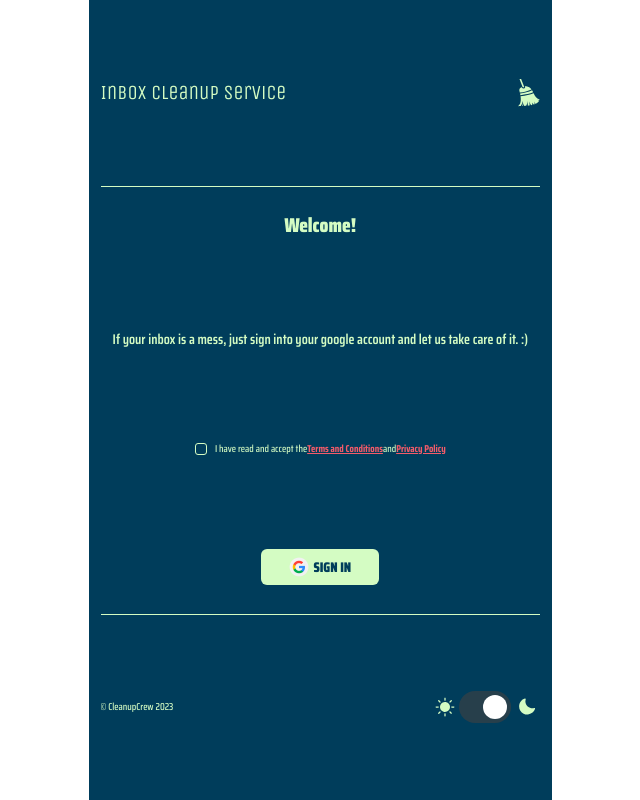
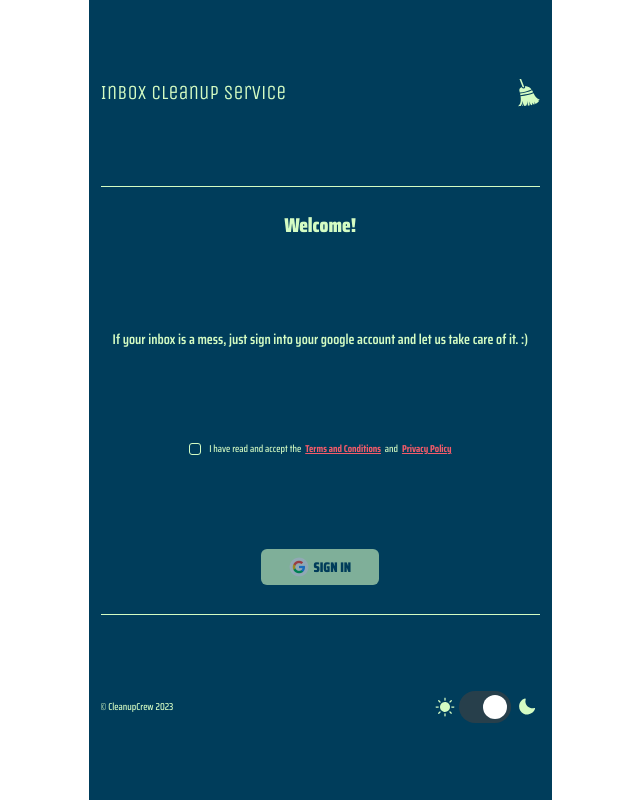
Before and after one commit to BogdanVM/inbox-cleanup-extension, a Vue app: page /#/ in a window 1280 px wide. Shown: the whole page, without its empty margins (88-728 px from the left). Built offline with nearby package versions, Linux system fonts and the light colour scheme.

Commit message:
[ICS-3] Implement google oauth flow

```diff
--- a/package.json
+++ b/package.json
@@ -16,13 +16,16 @@
     "format": "prettier --write src/"
   },
   "dependencies": {
+    "dotenv": "^16.0.3",
     "pinia": "^2.0.32",
+    "rxjs": "^7.8.1",
     "vue": "^3.2.47",
     "vue-router": "^4.1.6",
     "vuetify": "^3.2.2"
   },
   "devDependencies": {
     "@rushstack/eslint-patch": "^1.2.0",
+    "@types/chrome": "^0.0.235",
     "@types/jsdom": "^21.1.0",
     "@types/node": "^18.14.2",
     "@vitejs/plugin-vue": "^4.0.0",
--- a/src/App.vue
+++ b/src/App.vue
@@ -5,14 +5,10 @@ import ExtensionHeader from '@Core/ui/ExtensionHeader.vue';
 import { RouterView } from 'vue-router';
 
 const appStore = useAppStore();
-const appElement = document.getElementById('app');
-if (appElement) {
-  appElement.classList.add(appStore.currentTheme);
-}
 </script>
 
 <template>
-  <v-app theme="primary" full-height class="container" :class="appStore.currentTheme">
+  <v-app theme="primary" full-height class="container" :class="[appStore.currentTheme]">
     <header id="extensionHeader">
       <ExtensionHeader />
     </header>
@@ -55,7 +51,7 @@ $height: 400px;
     flex: 1;
   }
 
-  main {
+  #extensionMain {
     flex: 2;
     padding: 28px 12px;
     display: flex;
--- /dev/null
+++ b/src/auth/data-access/auth.state.ts
@@ -0,0 +1,23 @@
+import type { UserProfileInfo } from '@Shared/types/user.type';
+import { defineStore } from 'pinia';
+import { ref } from 'vue';
+
+export const useAuthStore = defineStore('auth', () => {
+  const googleAccessToken = ref('');
+  const user = ref<UserProfileInfo | null>(null);
+
+  function updateGoogleAccessToken(token: string) {
+    googleAccessToken.value = token;
+  }
+
+  function saveUser(newUser: UserProfileInfo) {
+    user.value = newUser;
+  }
+
+  return {
+    googleAccessToken,
+    user,
+    updateGoogleAccessToken,
+    saveUser
+  };
+});
--- a/src/auth/feature/AuthPrompt.vue
+++ b/src/auth/feature/AuthPrompt.vue
@@ -1,11 +1,44 @@
 <script setup lang="ts">
+/// <reference types="chrome"/>
 import GoogleLogo from '@/assets/google_logo.png';
 import RoundedButton from '@/shared/components/RoundedButton.vue';
+import { useAuthStore } from '@Auth/data-access/auth.state';
 import Checkbox from '@Auth/ui/CheckboxComponent.vue';
+import { useAppStore } from '@Core/data-access/app.state';
+import { from, switchMap, take, withLatestFrom } from 'rxjs';
+import { ref } from 'vue';
+
+const acceptedTerms = ref(false);
+const appStore = useAppStore();
+const authStore = useAuthStore();
 
 function termsToggled(selected: boolean) {
-  console.log('TERMS TOGGLED', selected);
+  acceptedTerms.value = selected;
 }
+
+const onSignIn = () => {
+  appStore.toggleLoading();
+
+  const getAuthToken$ = from(chrome.identity.getAuthToken({ interactive: true }));
+  const getProfileUserInfo$ = from(chrome.identity.getProfileUserInfo({}));
+
+  getAuthToken$
+    .pipe(
+      switchMap((_) => getProfileUserInfo$.pipe(withLatestFrom(getAuthToken$))),
+      take(1)
+    )
+    .subscribe(([userInfo, { token }]) => {
+      if (typeof token !== 'string') {
+        // TODO: Show error here
+        throw new Error('Not good');
+      }
+
+      authStore.updateGoogleAccessToken(token);
+      authStore.saveUser(userInfo);
+
+      appStore.toggleLoading();
+    });
+};
 </script>
 
 <template>
@@ -15,10 +48,14 @@ function termsToggled(selected: boolean) {
       If your inbox is a mess, just sign into your google account and let us take care of it. :)
     </p>
     <Checkbox name="terms_conditions" id="checkboxTermsAndConditions" @changed="termsToggled">
-      I have read and accept the <a href="#">Terms and Conditions</a> and
+      I have read and accept the &nbsp; <a href="#">Terms and Conditions</a> &nbsp; and &nbsp;
       <a href="#"> Privacy Policy</a>
     </Checkbox>
-    <RoundedButton :onClick="() => console.log('Signing in...')">
+    <RoundedButton
+      :loading="appStore.loading"
+      :attrs="{ disabled: !acceptedTerms || appStore.loading, id: 'buttonSignIn' }"
+      :onClick="onSignIn"
+    >
       <img class="google-logo" :src="GoogleLogo" alt="Google Logo" />
       Sign in
     </RoundedButton>
@@ -54,10 +91,10 @@ function termsToggled(selected: boolean) {
     height: 20px;
     margin-right: 4px;
   }
-}
 
-a {
-  font-weight: 700;
-  text-decoration: underline;
+  a {
+    font-weight: 700;
+    text-decoration: underline;
+  }
 }
 </style>
--- a/src/core/data-access/app.state.ts
+++ b/src/core/data-access/app.state.ts
@@ -3,15 +3,25 @@ import { computed, ref } from 'vue';
 
 export const useAppStore = defineStore('app', () => {
   const nightTheme = ref(true);
+  const loading = ref(false);
+
   const currentTheme = computed(() => (nightTheme.value ? 'dark-theme' : 'light-theme'));
+  const isLoadingClass = computed(() => (loading.value ? 'is-loading' : ''));
 
   function toggleNightTheme() {
     nightTheme.value = !nightTheme.value;
   }
 
+  function toggleLoading() {
+    loading.value = !loading.value;
+  }
+
   return {
     nightTheme,
+    loading,
+    currentTheme,
+    isLoadingClass,
     toggleNightTheme,
-    currentTheme
+    toggleLoading
   };
 });
--- a/src/shared/components/RoundedButton.vue
+++ b/src/shared/components/RoundedButton.vue
@@ -1,19 +1,25 @@
 <script setup lang="ts">
 const props = defineProps<{
   onClick: () => void;
+  loading: boolean;
+  attrs: {
+    [key: string]: string | boolean;
+  };
 }>();
 </script>
 
 <template>
   <div class="button-container">
-    <button @click="props.onClick">
-      <slot />
+    <button v-bind="props.attrs" @click="props.onClick">
+      <slot v-if="!props.loading" />
+      <v-progress-circular v-if="props.loading" indeterminate theme="primary" width="2" size="24" />
     </button>
   </div>
 </template>
 
 <style lang="scss" scoped>
 .button-container {
+  button {
     border-radius: 6px;
     background: var(--v-theme-primary);
     color: var(--v-theme-background);
@@ -21,13 +27,15 @@ const props = defineProps<{
     font-size: 14px;
     line-height: 14px;
     font-weight: 900;
-
-  button {
     display: flex;
     justify-content: center;
     align-items: center;
     padding: 8px 28px;
     text-transform: uppercase;
   }
+
+  button[disabled] {
+    opacity: 0.6;
+  }
 }
 </style>
--- /dev/null
+++ b/src/shared/types/user.type.ts
@@ -0,0 +1,4 @@
+export type UserProfileInfo = {
+  id: string;
+  email: string;
+};
```
Also changed, not shown: src/shared/utils/callback-to-promise.ts (added, +19 -0 lines), .eslintrc.cjs, manifest.json (deleted), 1 other file (tests, documents, lock files or other folders). Lines whose indentation alone changed are shown as unchanged.
